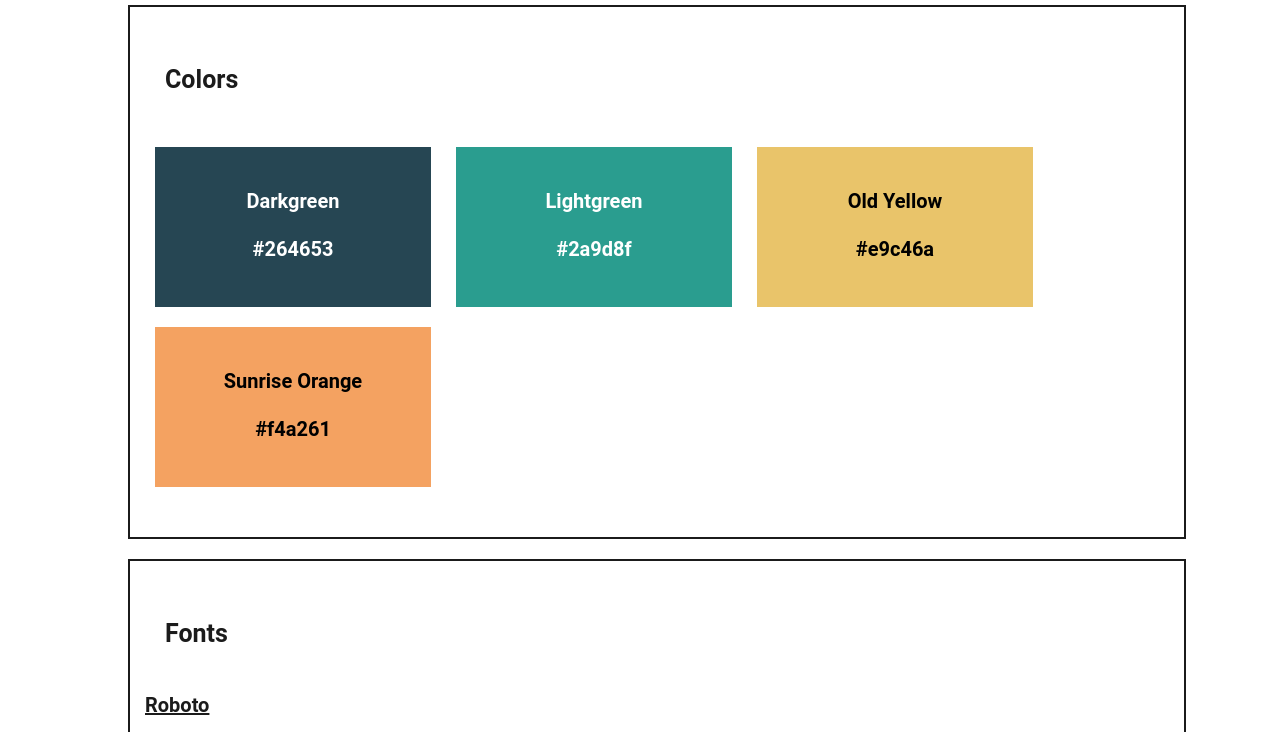
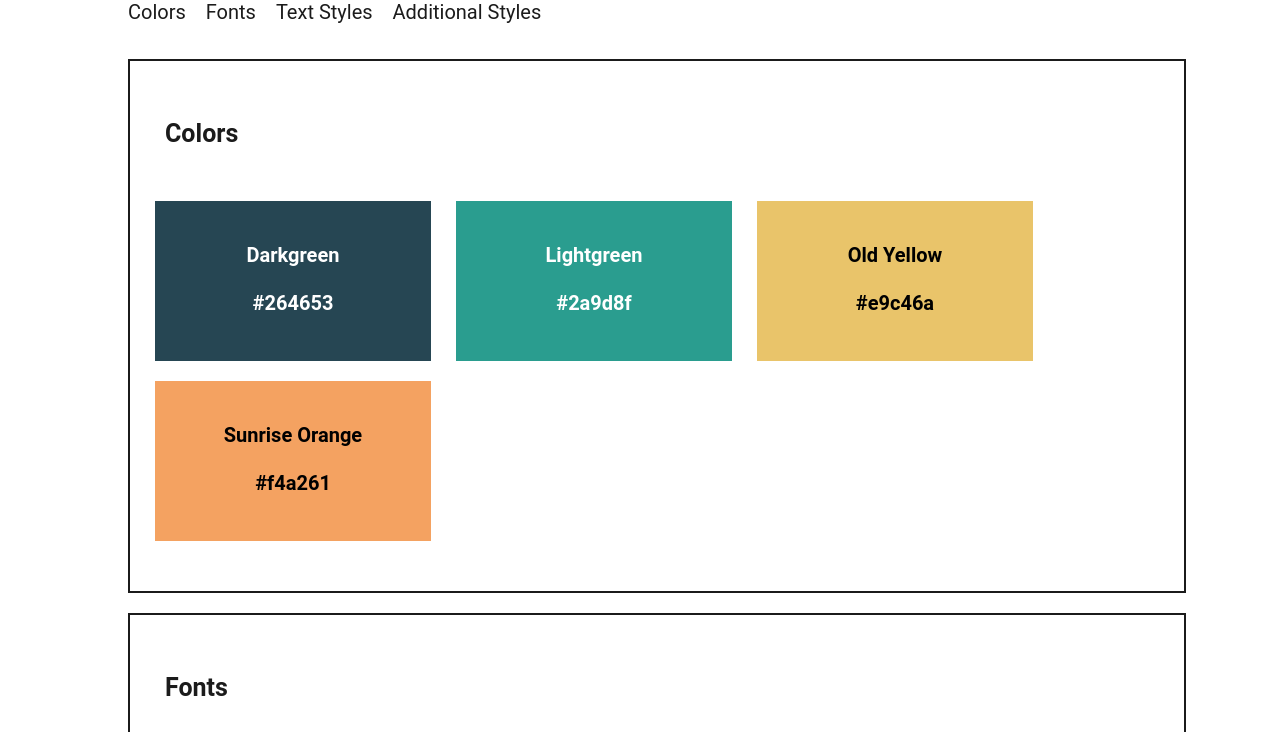
Before and after one commit to AljoschaNy/website_design_system, a plain HTML site: page index.html in a window 1280 px wide. Shown: the part 85-817 px from the top of the page. Drawn offline with Linux system fonts and the light colour scheme; a web font is replaced by a local one.

Commit message:
Add navigation

```diff
--- a/css/styles.css
+++ b/css/styles.css
@@ -79,6 +79,16 @@ header {
     padding-bottom: 20px;
 }
 
+header .navigation {
+    display: inline-block;
+    padding: 15px 15px 15px 0;
+}
+
+.navigation a {
+    text-decoration: none;
+    color: rgb(27, 27, 27);
+}
+
 /* Colors section */
 .colorContainer {
     display: inline-block;
--- a/index.html
+++ b/index.html
@@ -9,6 +9,15 @@
     <body>
         <header>
             <h1>My Website Style Guide</h1>
+            <nav>
+                <ul>
+                    <li class="navigation"><a href="#colorSection">Colors</a></li>
+                    <li class="navigation"><a href="#fontsSection">Fonts</a></li>
+                    <li class="navigation"><a href="#textStylesSection">Text Styles</a></li>
+                    <li class="navigation"><a href="#additionalSection">Additional Styles</a></li>
+                </ul>
+            </nav>
+
         </header>
         <main>
             <!-- Colors Section -->
```
